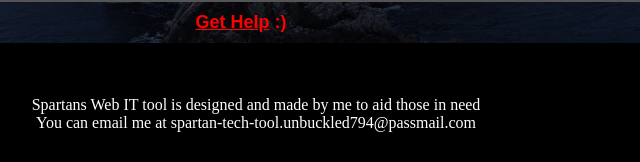
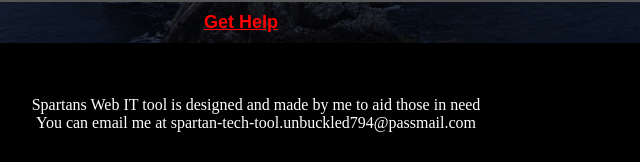
Before and after one commit to Spartan7300/Spartans-IT-Web-Tool, a plain HTML site: page index.html in a window 1280 px wide. Shown: the part 1364-1526 px from the top of the page, 399-1039 px from the left. Drawn offline with Linux system fonts and the light colour scheme.

Commit message:
Update index.html

```diff
--- a/index.html
+++ b/index.html
@@ -62,7 +62,7 @@ Thus allowing me to diagnose most issues and fix a wide variety of problems. <br
 <div class="GetHelp">
     <button onclick="location.href='files/Get_Help.html'"
          style="padding: 10px 25px; font-size: 18px;">
-         <b><u>Get Help</u> :)</b>
+         <b><u>Get Help</u></b>
 </button>
 </div>
 
```
